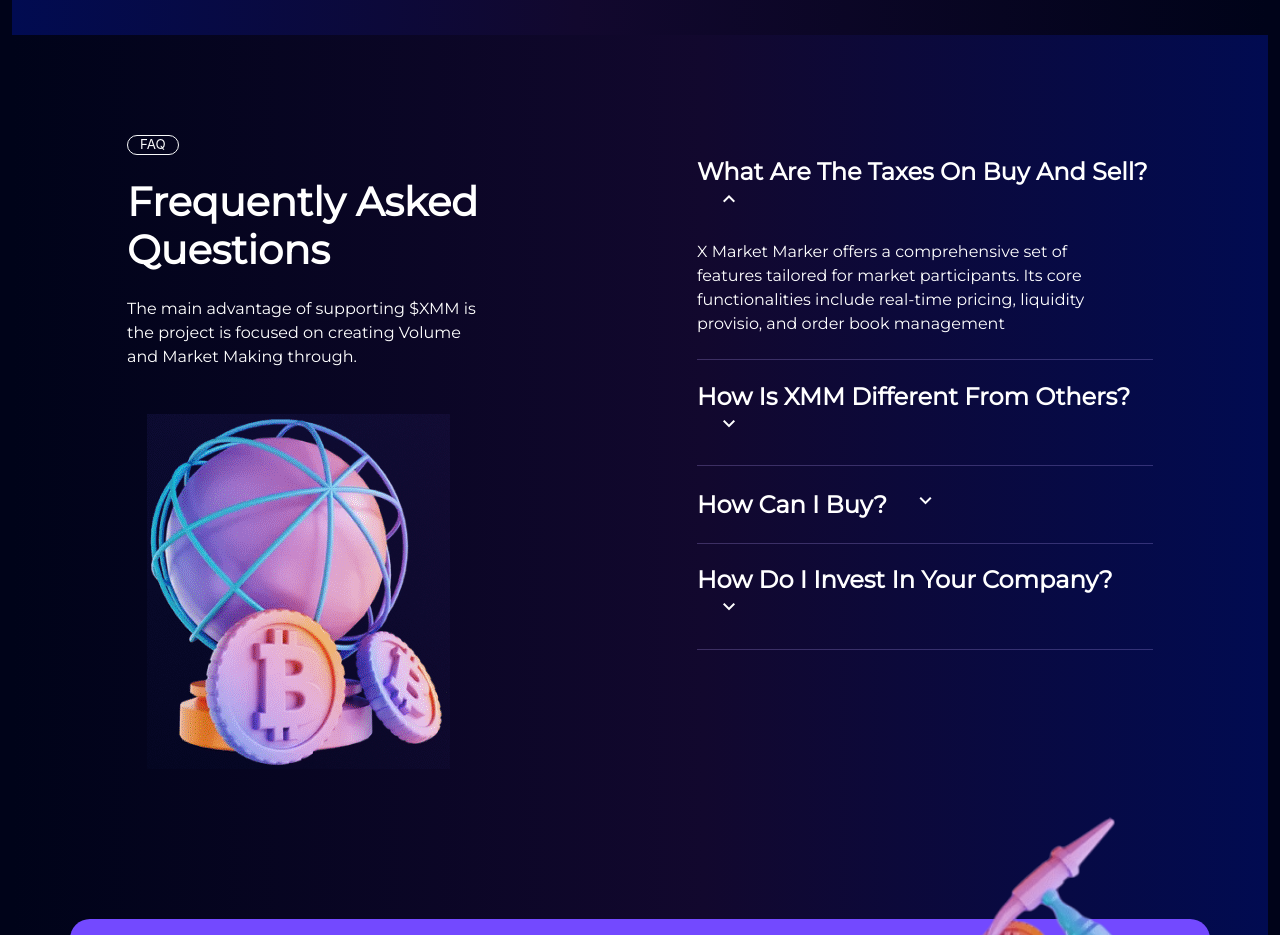
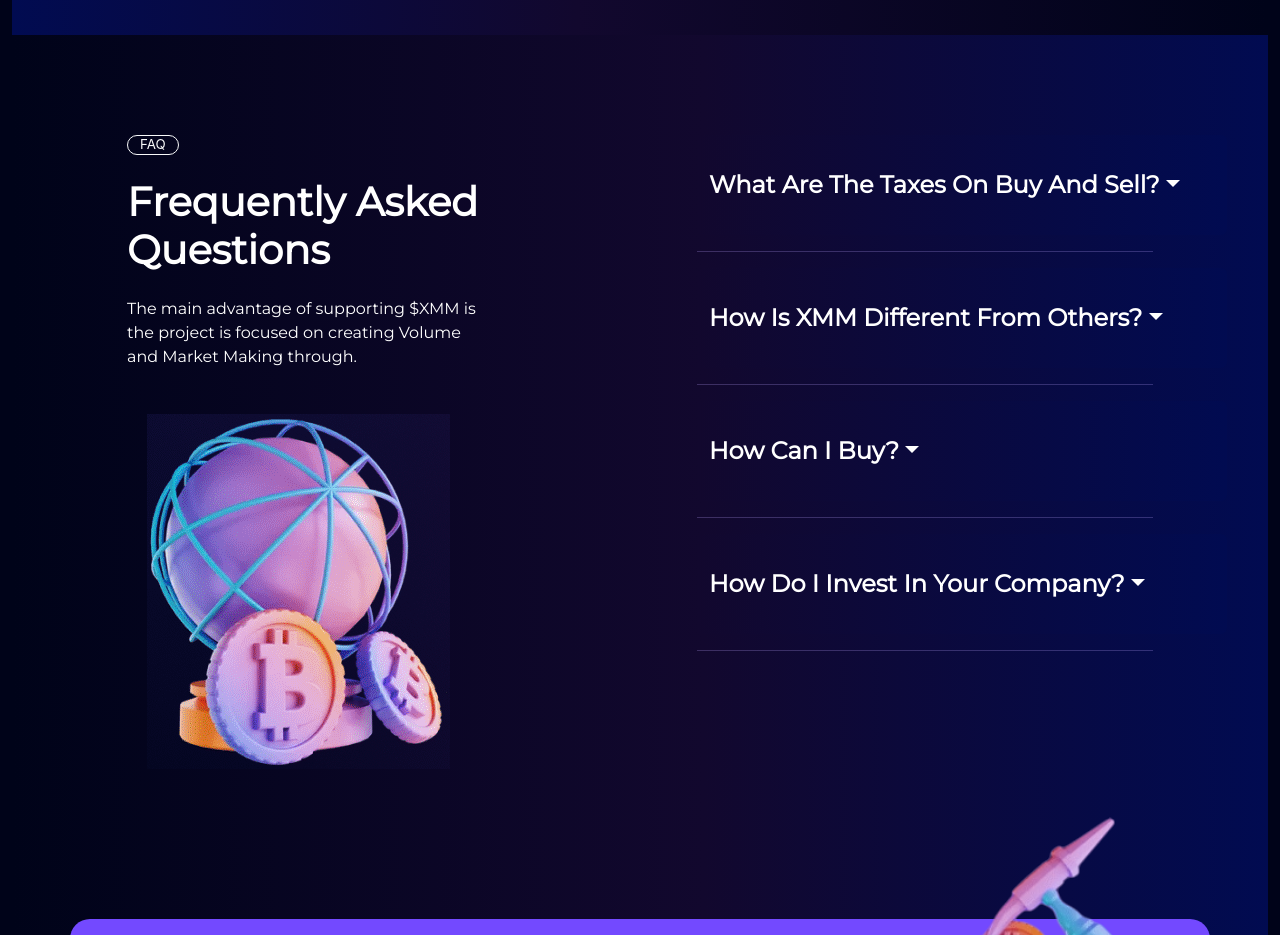
Before and after one commit to vimanshaMJ/Implement-the-provided-UI-design-using-react, a React (Create React App) app: page / in a window 1280 px wide. Shown: the part 4040-4975 px from the top of the page. Built offline with nearby package versions, Linux system fonts and the light colour scheme.

Commit message:
feat: add bootstrap dropdown to the sixth container

```diff
--- a/package.json
+++ b/package.json
@@ -11,6 +11,7 @@
     "react-bootstrap": "^2.9.2",
     "react-bootstrap-validation": "^0.1.11",
     "react-dom": "^18.2.0",
+    "react-icons": "^5.0.1",
     "react-router-dom": "^6.21.1",
     "react-scripts": "5.0.1",
     "web-vitals": "^2.1.4"
--- a/src/Components/DropDown.js
+++ b/src/Components/DropDown.js
@@ -1,17 +1,27 @@
 import React from "react";
 import Dropdown from "react-bootstrap/Dropdown";
+import classes from "./DropDown.module.css";
 
-export default function TheDropdown() {
+export default function TheDropdown({
+  dropdownTitle,
+  description,
+  classname,
+  ...props
+}) {
   return (
     <Dropdown>
-      <Dropdown.Toggle variant="success" id="dropdown-basic">
-        Dropdown Button
+      <Dropdown.Toggle
+        className={classes.dropdownToggle}
+        variant="primary"
+        id="dropdown-basic"
+      >
+        {dropdownTitle}
       </Dropdown.Toggle>
 
-      <Dropdown.Menu>
-        <Dropdown.Item href="#/action-1">Action</Dropdown.Item>
-        <Dropdown.Item href="#/action-2">Another action</Dropdown.Item>
-        <Dropdown.Item href="#/action-3">Something else</Dropdown.Item>
+      <Dropdown.Menu className={classes.dropdownMenu}>
+        <Dropdown.Item className={classes.dropdownItem} href="#/action-1">
+          {description}
+        </Dropdown.Item>
       </Dropdown.Menu>
     </Dropdown>
   );
--- a/src/Components/DropDown.module.css
+++ b/src/Components/DropDown.module.css
@@ -0,0 +1,25 @@
+.dropdownToggle {
+  background-color: #010b51;
+  background-image: linear-gradient(to left, #010b51 0%, #12082e 100%);
+  font-size: 1.5rem;
+  border: none;
+  width: 530px;
+  height: 100px;
+  font-family: "Montserrat", sans-serif;
+  text-align: left;
+  font-weight: bold;
+}
+
+.dropdownMenu {
+  font-family: "Montserrat", sans-serif;
+  background-image: linear-gradient(to left, #010b51 0%, #12082e 100%);
+  border: none;
+}
+.dropdownItem {
+  white-space: normal;
+  color: white;
+  background-image: linear-gradient(to left, #010b51 0%, #12082e 100%);
+}
+.dropdownItem:hover {
+  color: white;
+}
--- a/src/Pages/Homepage.js
+++ b/src/Pages/Homepage.js
@@ -425,51 +425,37 @@ export default function Homepage({ ...props }) {
               <img src={img4} alt="img4" className={classes.img4} />
             </div>
             <div className={`col-md-6 ${classes.faqRow}`} {...props}>
-              <h4>
-                What Are The Taxes On Buy And Sell?{" "}
-                <span
-                  className={`material-symbols-outlined ${classes.arrowIcon}`}
-                  {...props}
-                >
-                  expand_less
-                </span>
-              </h4>
-
-              <p className={classes.faqPara2}>
-                X Market Marker offers a comprehensive set of features tailored
-                for market participants. Its core functionalities include
-                real-time pricing, liquidity provisio, and order book management
-              </p>
+              <TheDropdown
+                classname={classes.dropdown}
+                dropdownTitle={"What Are The Taxes On Buy And Sell?"}
+                description={
+                  "X Market Marker offers a comprehensive set of features tailored for market participants. Its core functionalities include real-time pricing, liquidity provisio, and order book management"
+                }
+              />
               <hr className={classes.hrule} />
-              <h4>
-                How Is XMM Different From Others?{" "}
-                <span
-                  className={`material-symbols-outlined ${classes.arrowIcon}`}
-                  {...props}
-                >
-                  expand_more
-                </span>
-              </h4>
+              <TheDropdown
+                classname={classes.dropdown}
+                dropdownTitle={"How Is XMM Different From Others?"}
+                description={
+                  "X Market Marker offers a comprehensive set of features tailored for market participants. Its core functionalities include real-time pricing, liquidity provisio, and order book management"
+                }
+              />
               <hr className={classes.hrule} />
-              <h4>
-                How Can I Buy?{" "}
-                <span
-                  className={`material-symbols-outlined ${classes.arrowIcon}`}
-                  {...props}
-                >
-                  expand_more
-                </span>
-              </h4>
+              <TheDropdown
+                classname={classes.dropdown}
+                dropdownTitle={"How Can I Buy?"}
+                description={
+                  "X Market Marker offers a comprehensive set of features tailored for market participants. Its core functionalities include real-time pricing, liquidity provisio, and order book management"
+                }
+              />
               <hr className={classes.hrule} />
-              <h4>
-                How Do I Invest In Your Company?{" "}
-                <span
-                  className={`material-symbols-outlined ${classes.arrowIcon}`}
-                  {...props}
-                >
-                  expand_more
-                </span>
-              </h4>
+              <TheDropdown
+                classname={classes.dropdown}
+                dropdownTitle={"How Do I Invest In Your Company?"}
+                description={
+                  "X Market Marker offers a comprehensive set of features tailored for market participants. Its core functionalities include real-time pricing, liquidity provisio, and order book management"
+                }
+              />
               <hr className={classes.hrule} />
             </div>
           </div>
--- a/src/Pages/Homepage.module.css
+++ b/src/Pages/Homepage.module.css
@@ -327,15 +327,11 @@ span {
   display: flex;
   padding-right: 100px;
 }
-.faqPara2 {
-  padding-right: 10%;
-}
+
 .img4 {
   margin: 5% 25% 0 0;
 }
-.arrowIcon {
-  margin-left: 20px;
-}
+
 .hrule {
   color: #baa5ff;
 }
```
Also changed, not shown: 1 other file (tests, documents, lock files or other folders).
